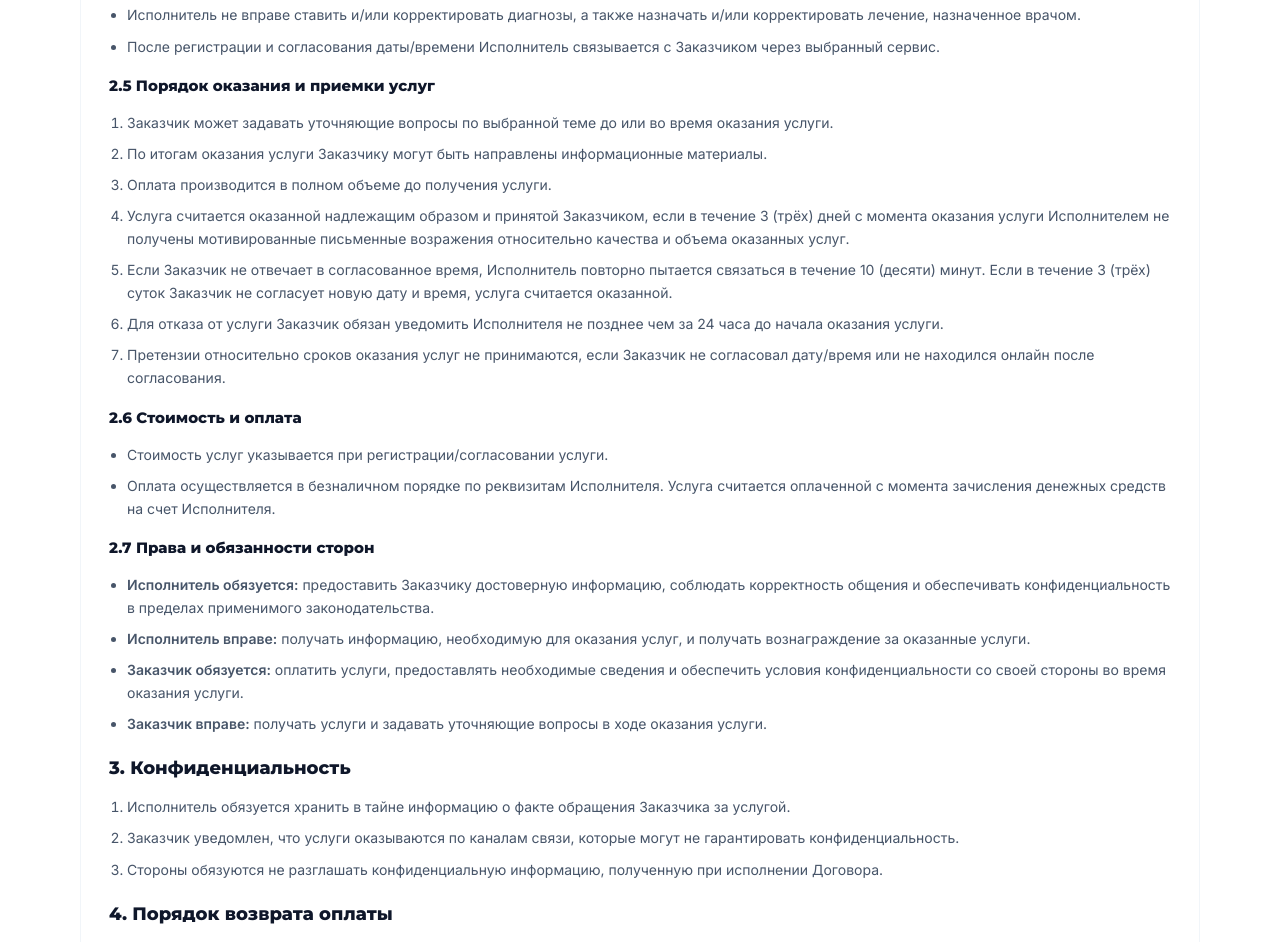
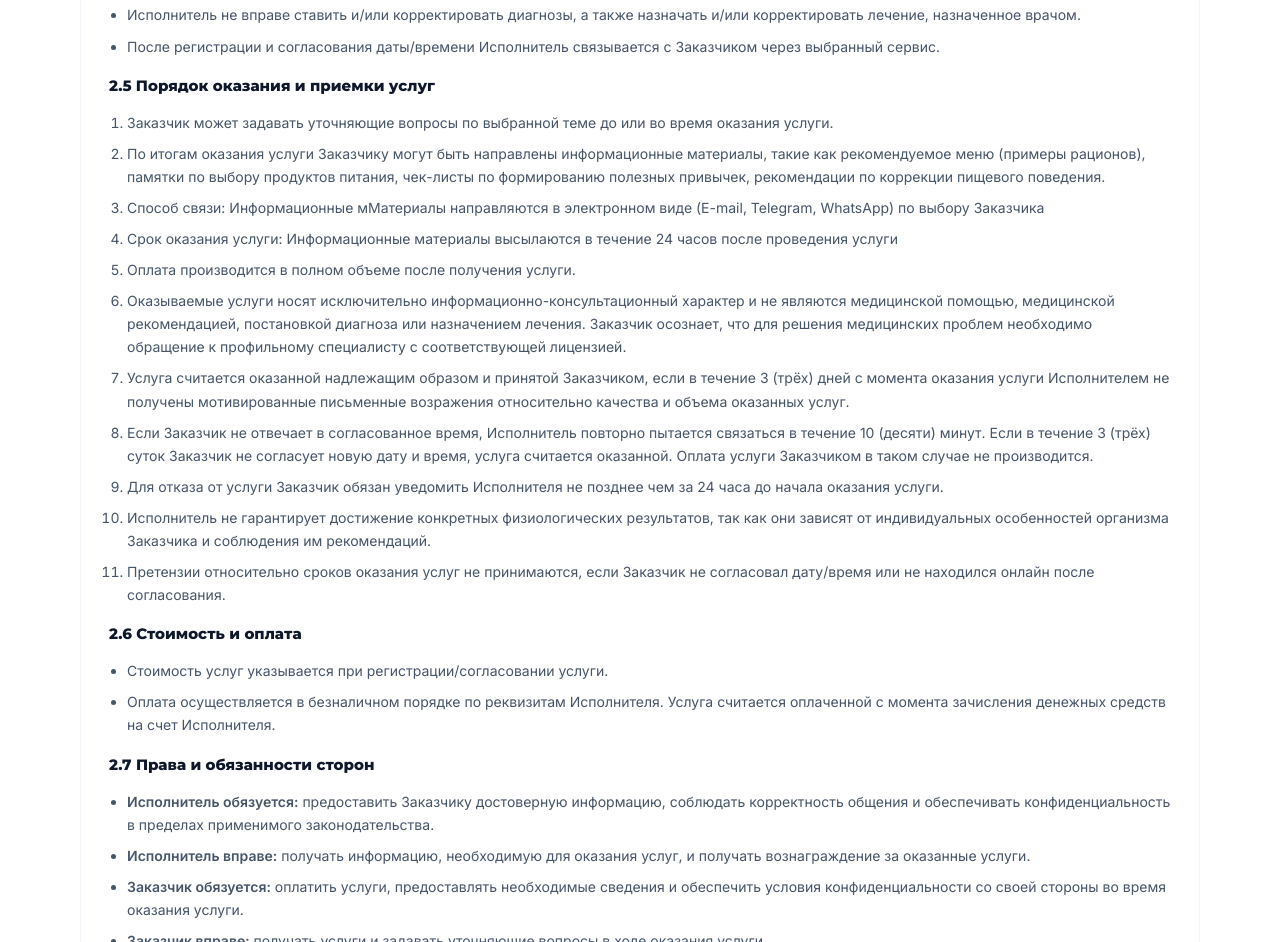
Before and after one commit to NailShakurov/PersonalDataDocs, a plain HTML site: page dogovor.html in a window 1280 px wide. Shown: the part 865-1807 px from the top of the page. Drawn offline with Linux system fonts and the light colour scheme.

Commit message:
Update dogovor.html

```diff
--- a/dogovor.html
+++ b/dogovor.html
@@ -74,11 +74,16 @@
       <h3 class="doc-h3">2.5 Порядок оказания и приемки услуг</h3>
       <ol class="doc-ol">
         <li>Заказчик может задавать уточняющие вопросы по выбранной теме до или во время оказания услуги.</li>
-        <li>По итогам оказания услуги Заказчику могут быть направлены информационные материалы.</li>
-        <li>Оплата производится в полном объеме до получения услуги.</li>
+        <li>По итогам оказания услуги Заказчику могут быть направлены информационные материалы, такие как рекомендуемое меню (примеры рационов), памятки по выбору продуктов питания, чек-листы по формированию полезных привычек, рекомендации по коррекции пищевого поведения.</li>
+        <li>Способ связи: Информационные мМатериалы направляются в электронном виде (E-mail, Telegram, WhatsApp) по выбору Заказчика</li>
+        <li>Срок оказания услуги: Информационные материалы высылаются в течение 24 часов после проведения услуги</li>
+        <li>Оплата производится в полном объеме после получения услуги.</li>
+        <li>Оказываемые услуги носят исключительно информационно-консультационный характер и не являются медицинской помощью, медицинской рекомендацией, постановкой диагноза или назначением лечения. Заказчик осознает, что для решения медицинских проблем необходимо обращение к профильному специалисту с соответствующей лицензией.</li>
         <li>Услуга считается оказанной надлежащим образом и принятой Заказчиком, если в течение 3 (трёх) дней с момента оказания услуги Исполнителем не получены мотивированные письменные возражения относительно качества и объема оказанных услуг.</li>
-        <li>Если Заказчик не отвечает в согласованное время, Исполнитель повторно пытается связаться в течение 10 (десяти) минут. Если в течение 3 (трёх) суток Заказчик не согласует новую дату и время, услуга считается оказанной.</li>
+        <li>Если Заказчик не отвечает в согласованное время, Исполнитель повторно пытается связаться в течение 10 (десяти) минут. Если в течение 3 (трёх) суток Заказчик не согласует новую дату и время, услуга считается оказанной. Оплата услуги Заказчиком в таком случае не производится.</li>
         <li>Для отказа от услуги Заказчик обязан уведомить Исполнителя не позднее чем за 24 часа до начала оказания услуги.</li>
+        <li>Исполнитель не гарантирует достижение конкретных физиологических результатов, так как они зависят от индивидуальных особенностей организма Заказчика и соблюдения им рекомендаций.</li>
+
         <li>Претензии относительно сроков оказания услуг не принимаются, если Заказчик не согласовал дату/время или не находился онлайн после согласования.</li>
       </ol>
 
```
